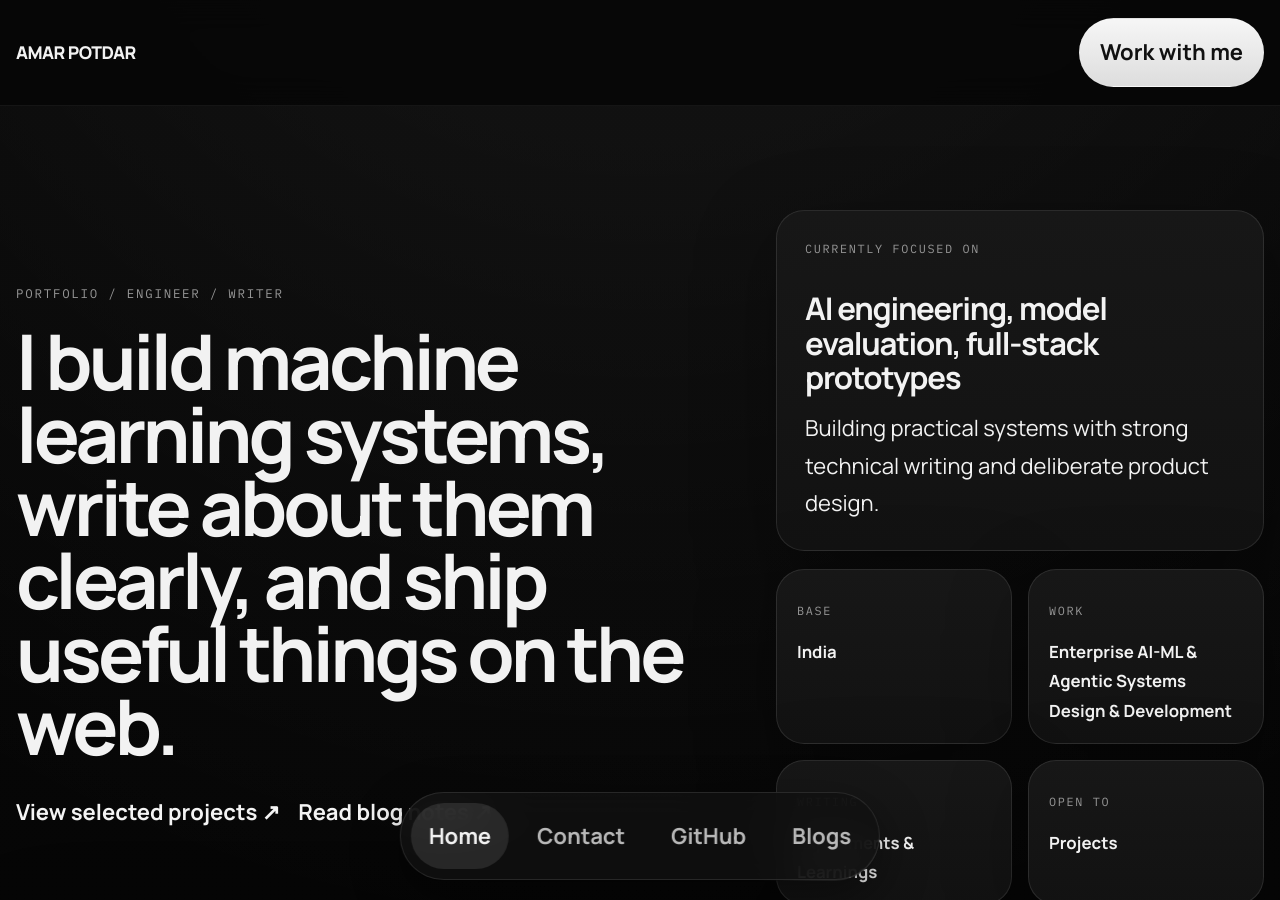
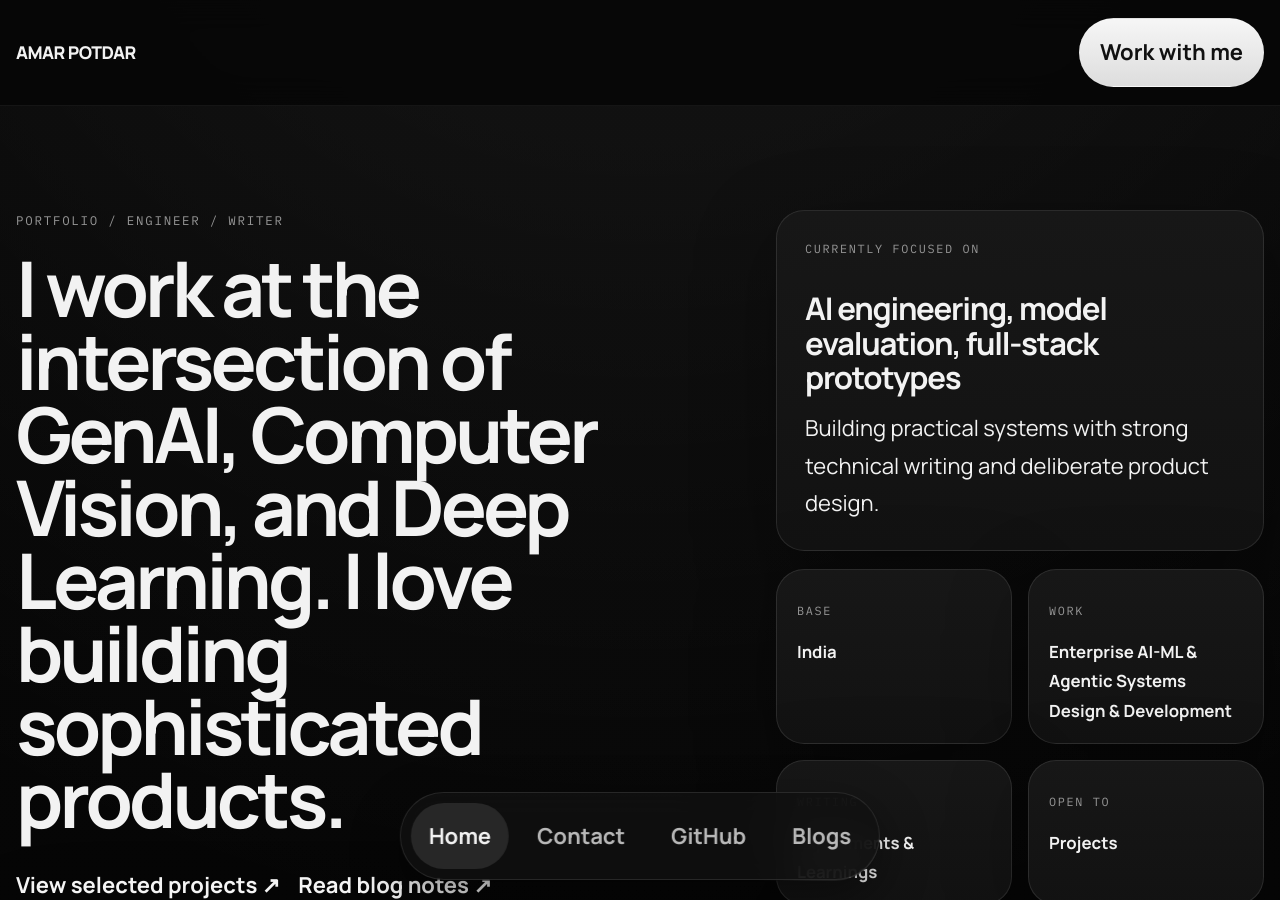
Before and after one commit to MeAmarP/meamarp.github.io, a Jekyll site: the page built from index.html, in a window 1280 px wide and 900 px high. Built offline with Jekyll 4.4.1, drawn with Linux system fonts in a browser that asks for light colours; nearby versions of some CDN libraries; the list of posts is cut into pages by our own code; some of the changed text lies outside the part shown.

Commit message:
Update hero and about sections: Revise descriptions to emphasize expertise in GenAI, Computer Vision, and Deep Learning.

```diff
--- a/index.html
+++ b/index.html
@@ -7,8 +7,7 @@ title: Home
 		<div class="hero-copy">
 			<p class="eyebrow">Portfolio / engineer / writer</p>
 			<h1>
-				I build machine learning systems, write about them clearly, and ship
-				useful things on the web.
+				I work at the intersection of GenAI, Computer Vision, and Deep Learning. I love building sophisticated products.
 			</h1>
 
 			<div class="hero-actions">
@@ -52,9 +51,7 @@ title: Home
 		<div class="feature-copy">
 			<h2>About me</h2>
 			<p>
-				I work at the intersection of generative AI, computer vision, deep
-				learning building sophisticated products. I like systems that are
-				technically rigorous but easy to understand.
+				I work at the intersection of GenAI, Computer Vision, and Deep Learning. I love building sophisticated products. I like systems that are technically rigorous but easy to understand.
 			</p>
 		</div>
 		<div class="feature-links">
```
